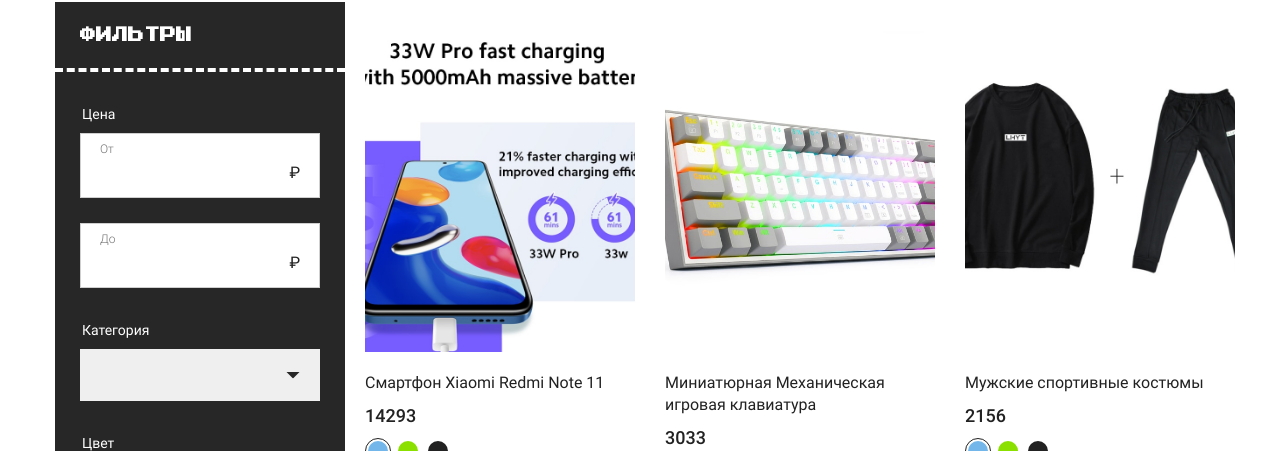
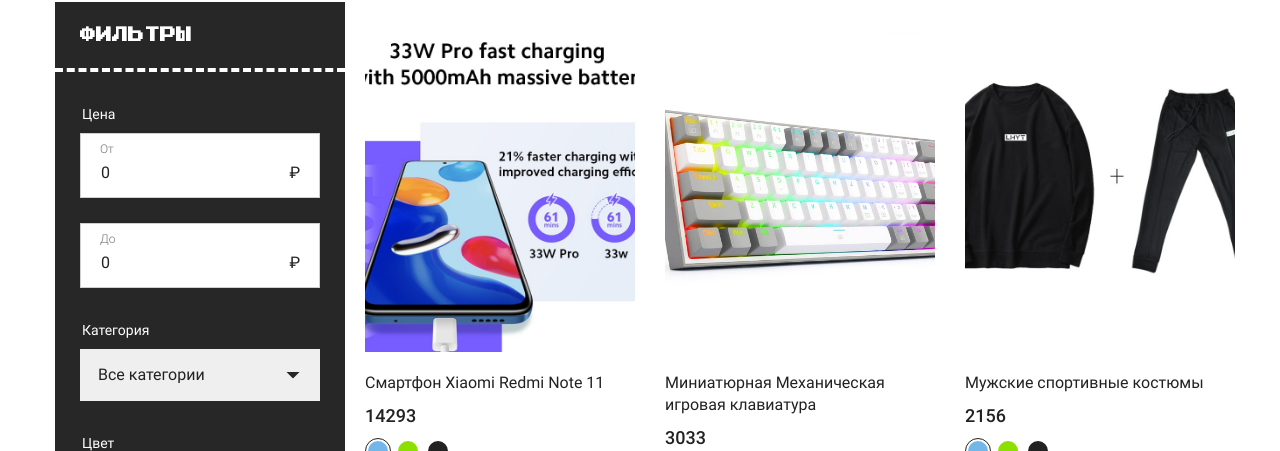
Before and after one commit to spartachesko/vue3, a Vue app: page / in a window 1280 px wide. Shown: the part 223-674 px from the top of the page. Built offline with nearby package versions, Linux system fonts and the light colour scheme.

Commit message:
закончил модуль с фильрацией

```diff
--- a/src/App.vue
+++ b/src/App.vue
@@ -11,9 +11,9 @@
 
     <div class="content__catalog">
       <ProductFilter
-      :price-from="filterPriceFrom"
-      :price-to="filterPriceTo"
-      :category-id = "filterCategoryId"/>
+      :price-from.sync="filterPriceFrom"
+      :price-to.sync="filterPriceTo"
+      :category-id.sync = "filterCategoryId"/>
         <section class="catalog">
   <ProductList :products = "products"/>
   <BasePagination v-model ="page" :count="countProducts" :per-page="productsPerPage" />
--- a/src/components/ProductFilter.vue
+++ b/src/components/ProductFilter.vue
@@ -2,22 +2,30 @@
           <aside class="filter">
         <h2 class="filter__title">Фильтры</h2>
 
-        <form class="filter__form form" action="#" method="get">
+        <form class="filter__form form" action="#" method="get" @submit.prevent="submit">
           <fieldset class="form__block">
             <legend class="form__legend">Цена</legend>
             <label class="form__label form__label--price">
-              <input class="form__input" type="text" name="min-price" v-model="priceFrom">
+              <input class="form__input"
+              type="text" name="min-price"
+              v-model.number="currentPriceFrom">
               <span class="form__value">От</span>
             </label>
             <label class="form__label form__label--price">
-              <input class="form__input" type="text" name="max-price" v-model="priceTo">
+              <input class="form__input"
+              type="text"
+              name="max-price"
+              v-model.number="currentPriceTo">
               <span class="form__value">До</span>
             </label>
             </fieldset>
           <fieldset class="form__block">
             <legend class="form__legend">Категория</legend>
             <label class="form__label form__label--select">
-              <select class="form__select" type="text" name="category" v-model="categoryId">
+              <select class="form__select"
+              type="text"
+              name="category"
+              v-model.number="currentCategoryId">
                 <option value="0">Все категории</option>
                 <option :value="category.id"
                 v-for = "category in categories"
@@ -154,7 +162,7 @@
           <button class="filter__submit button button--primery" type="submit">
             Применить
           </button>
-          <button class="filter__reset button button--second" type="button">
+          <button class="filter__reset button button--second" type="button" @click="reset">
             Сбросить
           </button>
         </form>
@@ -165,11 +173,41 @@
 import categories from '../data/categories';
 
 export default {
+  data() {
+    return {
+      currentPriceFrom: 0,
+      currentPriceTo: 0,
+      currentCategoryId: 0,
+    };
+  },
+  props: ['priceFrom', 'priceTo', 'categoryId'],
   computed: {
-    props: ['priceFrom', 'priceTo', 'categoryId'],
     categories() {
       return categories;
     },
   },
+  watch: {
+    priceFrom(value) {
+      this.currentPriceFrom = value;
+    },
+    priceTo(value) {
+      this.currentPriceTo = value;
+    },
+    categoryId(value) {
+      this.currentCategoryId = value;
+    },
+  },
+  methods: {
+    submit() {
+      this.$emit('update:priceFrom', this.currentPriceFrom);
+      this.$emit('update:priceTo', this.currentPriceTo);
+      this.$emit('update:categoryId', this.currentCategoryId);
+    },
+    reset() {
+      this.$emit('update:priceFrom', 0);
+      this.$emit('update:priceTo', 0);
+      this.$emit('update:categoryId', 0);
+    },
+  },
 };
 </script>
```
